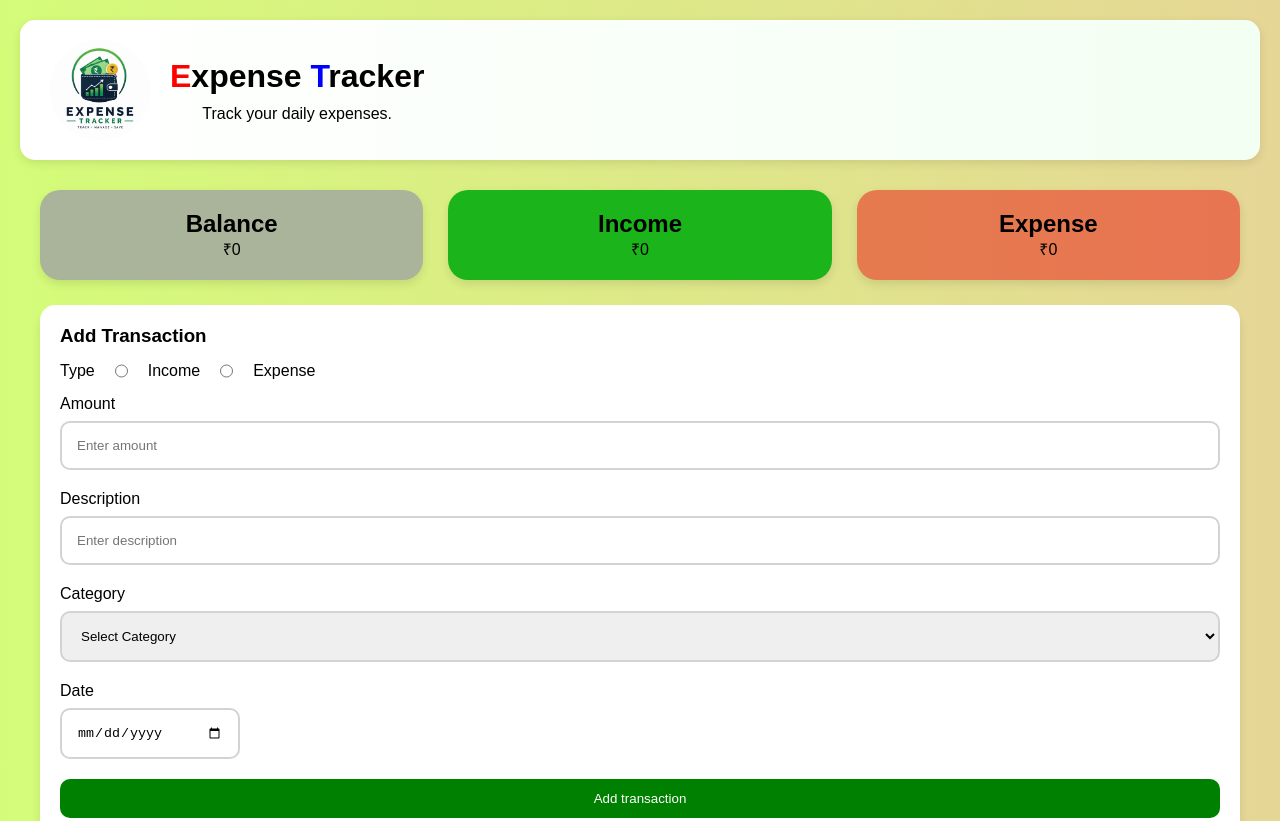
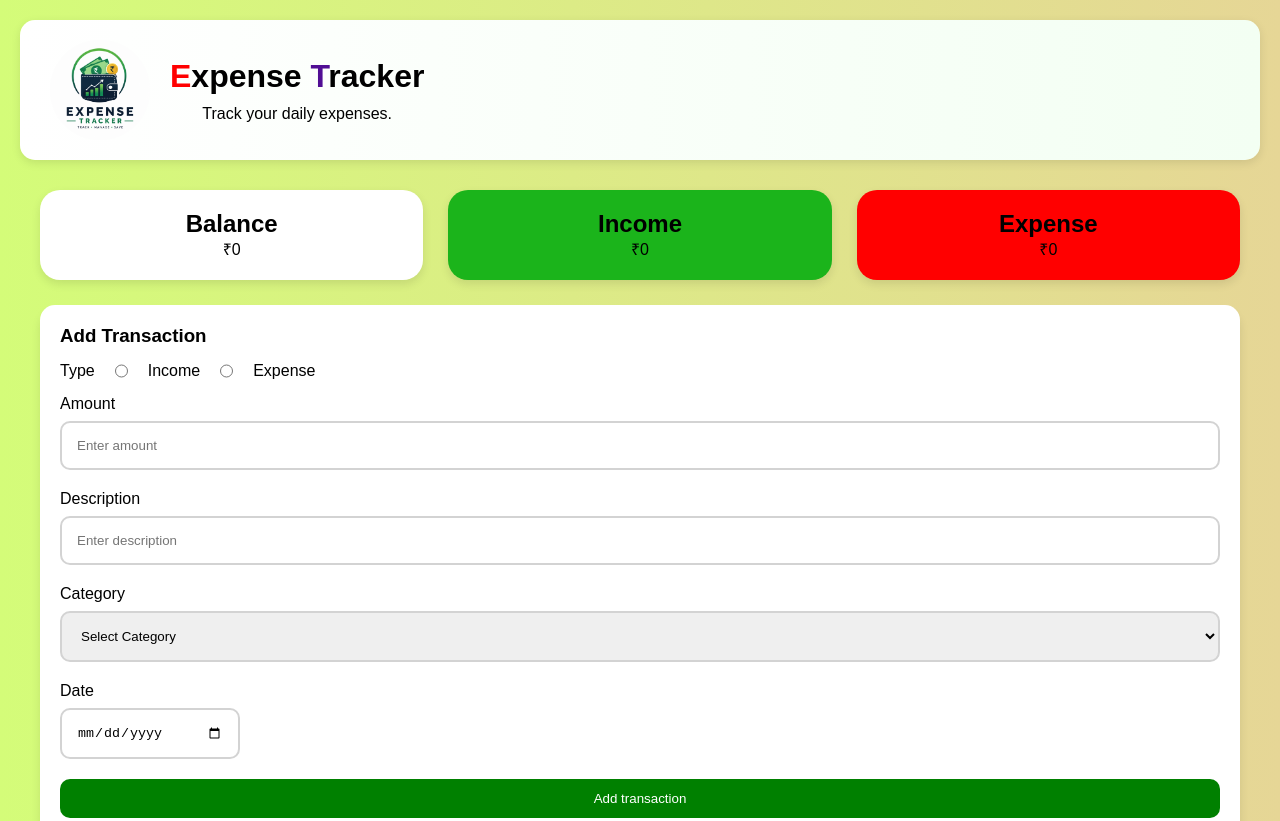
Before and after one commit to Aditya312006/Expense-tracker, a plain HTML site: page index.html in a window 1280 px wide. Shown: the top 821 px of the page. Drawn offline with Linux system fonts and the light colour scheme.

Commit message:
update color of balance card

```diff
--- a/style.css
+++ b/style.css
@@ -41,7 +41,7 @@ header{
     color:red;
 }
 .span2{
-    color:blue;
+    color:rgb(81, 14, 148);
 }
 .container{
     width:100%;
@@ -86,14 +86,14 @@ header{
     box-shadow:0 2px 8px rgba(0,0,0,0.5)
 }
 .balance-card{
-    background-color: rgb(169, 180, 154);
+    background-color: white;
 }
 
 .income-card{
     background-color: rgb(27, 180, 27);
 }
 .expense-card{
-    background-color:rgba(235, 12, 12, 0.482);
+    background-color:red;
 }
 .income-item{
     border-left: 6px solid green;
```
